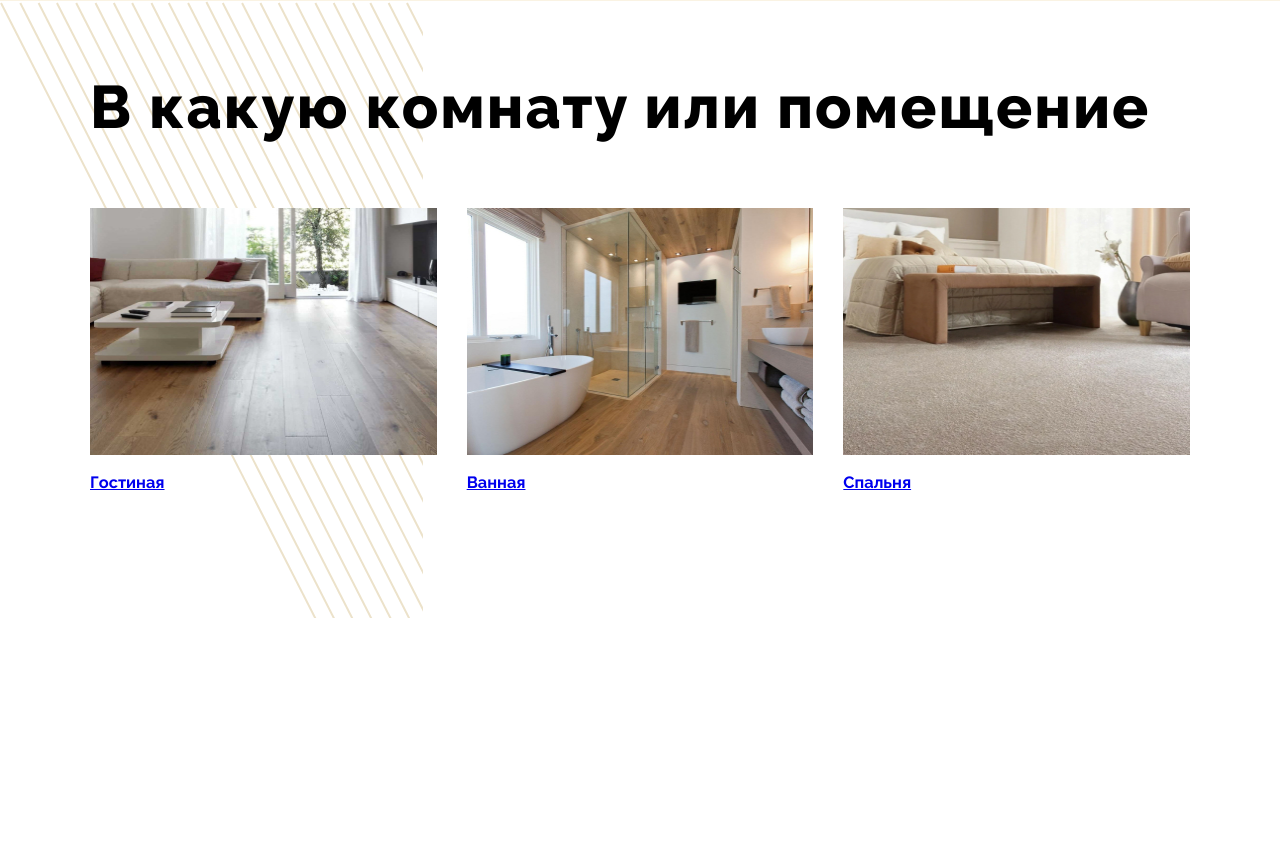
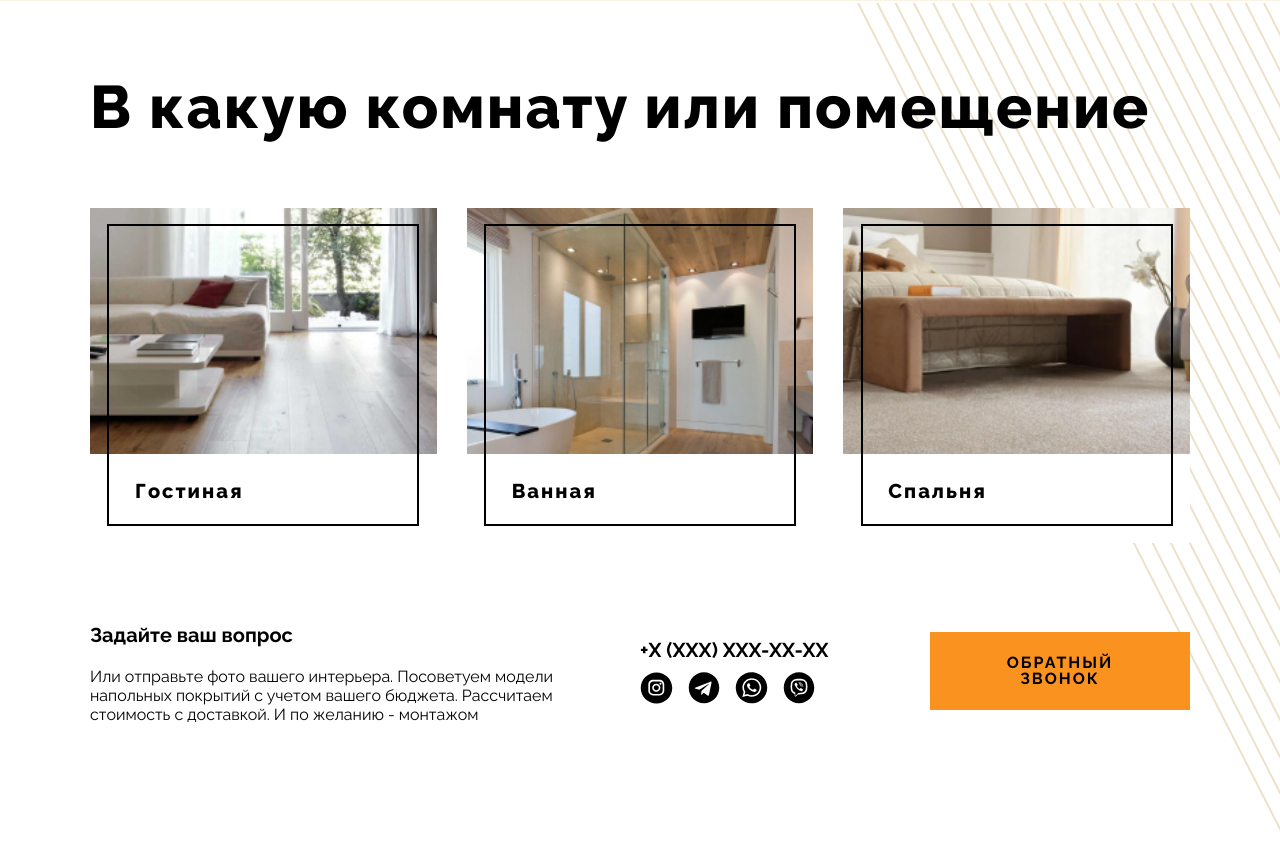
Before and after one commit to yurkaronin/parket-a, a website: page src/html/index.html in a window 1280 px wide. Shown: the part 4251-5101 px from the top of the page. Before the commit the page ends 4869 px from the top, so only its background shows below. Drawn offline with nearby package versions, Linux system fonts and the light colour scheme; files that its build step writes are made by us from their sources; files whose address does not match are found by name.

Commit message:
Закончил блок "Интерьерные решения"

```diff
--- /dev/null
+++ b/src/html/blocks/social-list.html
@@ -0,0 +1,22 @@
+<ul class="social-list">
+  <li class="social-list__item">
+    <a class="social-list__link" href="#" aria-label="Социальная сеть">
+      <img class="social-list__icon" src="img/icons/social/1.svg" alt="иконка социальной сети" width="32"
+        height="32"></a>
+  </li>
+  <li class="social-list__item">
+    <a class="social-list__link" href="#" aria-label="Социальная сеть">
+      <img class="social-list__icon" src="img/icons/social/2.svg" alt="иконка социальной сети" width="32"
+        height="32"></a>
+  </li>
+  <li class="social-list__item">
+    <a class="social-list__link" href="#" aria-label="Социальная сеть">
+      <img class="social-list__icon" src="img/icons/social/3.svg" alt="иконка социальной сети" width="32"
+        height="32"></a>
+  </li>
+  <li class="social-list__item">
+    <a class="social-list__link" href="#" aria-label="Социальная сеть">
+      <img class="social-list__icon" src="img/icons/social/4.svg" alt="иконка социальной сети" width="32"
+        height="32"></a>
+  </li>
+</ul>
--- a/src/html/sections/main-solutions.html
+++ b/src/html/sections/main-solutions.html
@@ -9,22 +9,44 @@
     <ul class="main-solutions__list">
       <li class="main-solutions__item">
         <a href="#" class="main-solutions__link">
-          <img class="main-solutions__photo" src="img/catalog/solutions/1.jpg" alt="фотография интерьера" width="350" height="247">
+          <img class="main-solutions__photo" src="img/catalog/solutions/1.jpg" alt="фотография интерьера" width="350"
+            height="247">
           <h3 class="main-solutions__title">Гостиная</h3>
         </a>
       </li>
       <li class="main-solutions__item">
         <a href="#" class="main-solutions__link">
-          <img class="main-solutions__photo" src="img/catalog/solutions/2.jpg" alt="фотография интерьера" width="350" height="247">
+          <img class="main-solutions__photo" src="img/catalog/solutions/2.jpg" alt="фотография интерьера" width="350"
+            height="247">
           <h3 class="main-solutions__title">Ванная</h3>
         </a>
       </li>
       <li class="main-solutions__item">
         <a href="#" class="main-solutions__link">
-          <img class="main-solutions__photo" src="img/catalog/solutions/3.jpg" alt="фотография интерьера" width="350" height="247">
+          <img class="main-solutions__photo" src="img/catalog/solutions/3.jpg" alt="фотография интерьера" width="350"
+            height="247">
           <h3 class="main-solutions__title">Спальня</h3>
         </a>
       </li>
     </ul>
+
+    <div class="main-solutions__promo solutions-promo">
+
+      <div class="solutions-promo__header">
+        <h3 class="solutions-promo__title">Задайте ваш вопрос</h3>
+      <p class="solutions-promo__text">Или отправьте фото вашего интерьера.
+        Посоветуем модели напольных покрытий с учетом вашего бюджета. Рассчитаем стоимость с доставкой. И по желанию -
+        монтажом</p>
+      </div>
+
+      <div class="solutions-promo__footer">
+        <a class="solutions-promo__telephone" href="tel:8ХХХХХХХХХХ">+Х (ХХХ) ХХХ-ХХ-ХХ</a>
+        @@include('../blocks/social-list.html')
+      </div>
+
+      <a class="solutions-promo__button button" href="#">Обратный звонок</a>
+
+    </div>
+
   </div>
 </section>
--- a/src/scss/blocks/_section-header.scss
+++ b/src/scss/blocks/_section-header.scss
@@ -1,3 +1,6 @@
 .section-header {
   margin-bottom: 50px;
+  @media (max-width: 1200px) {
+    margin-bottom: 25px;
+  }
 }
--- /dev/null
+++ b/src/scss/blocks/_social-list.scss
@@ -0,0 +1,19 @@
+/* social-list */
+.social-list {
+  list-style: none;
+  margin: 0;
+  padding: 0;
+  display: grid;
+  grid-template-columns: 1fr 1fr 1fr 1fr;
+  gap: 15px;
+  max-width: 175px;
+}
+
+.social-list__link {
+  display: block;
+}
+
+.social-list__icon {
+  display: block;
+  width: 100%;
+}
--- /dev/null
+++ b/src/scss/blocks/_solutions-promo.scss
@@ -0,0 +1,52 @@
+/* solutions-promo */
+.solutions-promo {
+  display: grid;
+  grid-template-columns: 2fr 1fr 1fr;
+  align-items: center;
+  gap: 30px;
+  @media (max-width: 1000px) {
+    grid-template-columns: 1fr 1fr;
+  }
+  @media (max-width: 550px) {
+    grid-template-columns: 1fr;
+    text-align: center;
+  }
+  .social-list {
+    @media (max-width: 550px) {
+      max-width: max-content;
+      margin: 0 auto;
+    }
+  }
+}
+
+.solutions-promo__header {
+  @media (max-width: 1000px) {
+    grid-column: span 2;
+  }
+  @media (max-width: 550px) {
+    grid-column: initial;
+  }
+}
+.solutions-promo__title {
+  font-weight: 700;
+  font-size: 20px;
+  line-height: 120%;
+  color: #000000;
+}
+.solutions-promo__text {
+  font-weight: 400;
+  font-size: 16px;
+  line-height: 120%;
+  color: #000000;
+}
+.solutions-promo__footer {
+}
+.solutions-promo__telephone {
+  font-weight: 700;
+  font-size: 20px;
+  line-height: 120%;
+  color: #000000;
+  text-decoration: none;
+  margin-bottom: 10px;
+  display: block;
+}
--- a/src/scss/sections/_main-solutions.scss
+++ b/src/scss/sections/_main-solutions.scss
@@ -3,7 +3,7 @@
   padding: $basic-padding;
   position: relative;
   &::before {
-    width: 100%;
+    width: 423px;
     height: 100%;
     position: absolute;
     top: 0;
@@ -26,4 +26,73 @@
   display: grid;
   grid-template-columns: 1fr 1fr 1fr;
   gap: 30px;
+  margin-bottom: 60px;
+  @media (max-width: 1000px) {
+    grid-template-columns: 1fr 1fr;
+  }
+  @media (max-width: 750px) {
+    grid-template-columns: 1fr;
+  }
 }
+
+.main-solutions__link {
+  text-decoration: none;
+  color: inherit;
+  display: flex;
+  flex-direction: column;
+  justify-content: flex-end;
+  position: relative;
+  min-height: 335px;
+  &::after {
+    content: "";
+    display: block;
+    position: absolute;
+    width: 90%;
+    height: 90%;
+    border: 2px solid black;
+    z-index: 10;
+    top: 5%;
+    left: 5%;
+    transition: all 0.4s ease-in-out;
+  }
+}
+
+.main-solutions__photo {
+  display: block;
+  width: 100%;
+  height: 100%;
+  object-fit: cover;
+  position: absolute;
+  top: 0;
+  left: 0;
+  z-index: 0;
+}
+
+.main-solutions__title {
+  position: relative;
+  z-index: 2;
+  margin: 0;
+  font-weight: 800;
+  font-size: 20px;
+  line-height: 120%;
+  letter-spacing: 2px;
+  color: #000000;
+  padding: 25px 45px 40px;
+  background-color: #fff;
+  width: 100%;
+  max-width: 100%;
+  z-index: 2;
+  transition: all 0.4s ease-in-out;
+}
+
+.main-solutions__link:hover,
+.main-solutions__link:active,
+.main-solutions__link:focus {
+  .main-solutions__title {
+    background-color: transparent;
+    color: #ffffff;
+  }
+  &::after {
+    border-color: #ffffff;
+  }
+}
```
Also changed, not shown: src/img/icons/social/1.svg (added), src/img/icons/social/2.svg (added), src/img/icons/social/3.svg (added), src/img/icons/social/4.svg (added).
